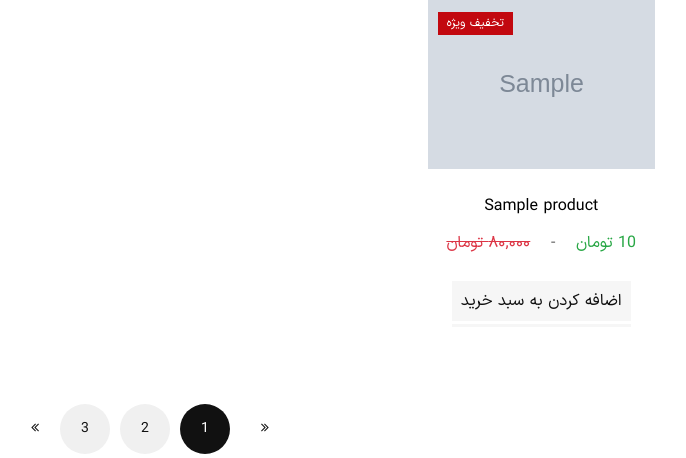
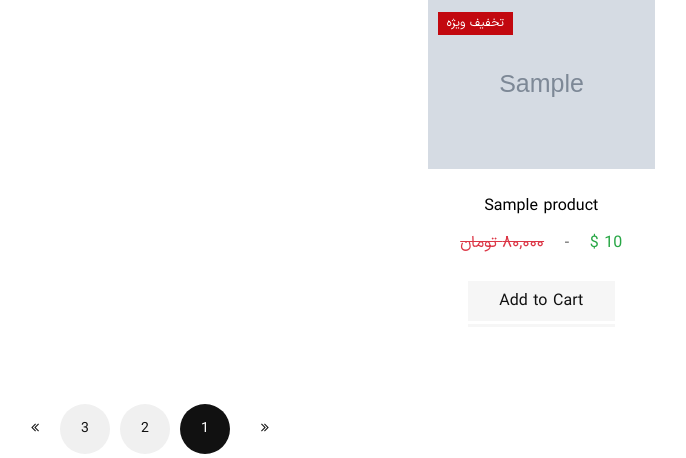
Before and after one commit to ehsan84rz/OnlineShop, a Django app: page /products/ in a window 1280 px wide. Shown: the part 177-635 px from the top of the page, without its empty margins (503-1189 px from the left). Run offline with Django 4.2, Linux system fonts and the light colour scheme; tables that the repository leaves empty hold one stand-in row (values such as "Sample post"); grey boxes marked "Sample" are stand-in pictures; parts of the project's set-up code (start-up, migrations or seed data) failed here and were passed over; some libraries are stand-ins or nearby versions; some web fonts are replaced.

Commit message:
fix add to cart button

```diff
--- a/products/templates/products/product_detail.html
+++ b/products/templates/products/product_detail.html
@@ -171,7 +171,7 @@
                                                               method="post">
                                                             {% csrf_token %}
                                                             {{ comment_form|crispy }}
-                                                            <input type="submit" value="Send">
+                                                            <input class="btn" type="submit" value="{% trans 'Send' %}">
                                                         </form>
                                                     {% else %}
                                                         <h3>
--- a/products/templates/products/product_list.html
+++ b/products/templates/products/product_list.html
@@ -1,4 +1,8 @@
 {% extends '_base.html' %}
+
+{% load i18n %}
+{% load persian_translation_tags %}
+{% load humanize %}
 
 {% block style %}
 
@@ -57,16 +61,24 @@
                                                             <a href="{{ product.get_absolute_url }}">{{ product.title }}</a>
                                                         </h3>
                                                         <div class="product-price-wrapper mb--30">
-                                                            <span class="money text-success">{{ product.price }} تومان</span>
+                                                            <span class="money text-success">{{ product.price }} {% trans '$' %}</span>
                                                             <span class="money-separator">-</span>
                                                             <span class="old-price text-danger">
                                                                 <span class="money text-danger">۸۰,۰۰۰ تومان</span>
                                                             </span>
                                                         </div>
-                                                        <a href="cart.html"
-                                                           class="btn btn-small btn-bg-sand btn-color-dark px-3">اضافه
-                                                            کردن
-                                                            به سبد خرید</a>
+                                                        <form action="{% url 'cart:cart_add' product.id %}"
+                                                              method="POST">
+                                                            {% csrf_token %}
+                                                            <input type="hidden" class="quantity-input" name="quantity"
+                                                                   id="qty"
+                                                                   value="1"
+                                                                   min="1" max="30">
+                                                            <button type="submit"
+                                                                    class="btn btn-small btn-bg-sand btn-color-dark px-3">
+                                                                {% trans 'Add to Cart' %}
+                                                            </button>
+                                                        </form>
                                                     </div>
                                                 </div>
                                             </div>
```
